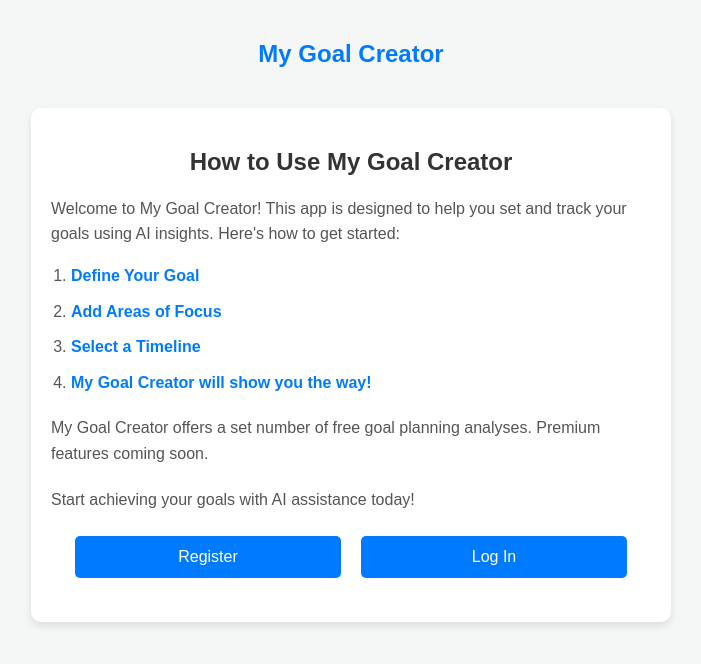
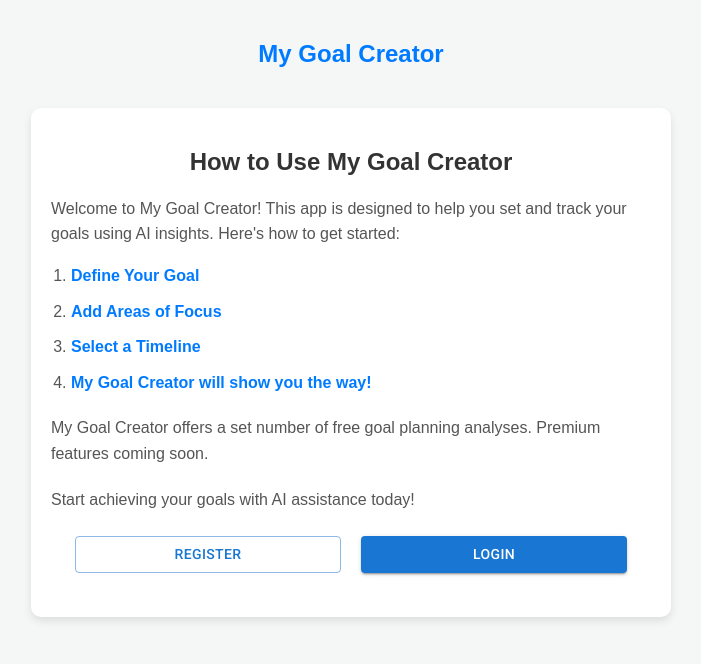
Before and after one commit to CodeJonesW/tubeScriptAiWebApp-v2, a React (Create React App) app: page / in a window 1280 px wide. Shown: the top 664 px of the page, without its empty margins (289-990 px from the left). Built offline with nearby package versions, Linux system fonts and the light colour scheme.

Commit message:
update how to use card with mui

```diff
--- a/src/App.css
+++ b/src/App.css
@@ -135,14 +135,10 @@ h2 {
   transition: background-color 0.3s ease;
 }
 
-.primary-button:hover {
-  background-color: #0056b3;
-}
-
-.primary-button:disabled {
+/* .primary-button:disabled {
   background-color: #ccc;
   cursor: not-allowed;
-}
+} */
 
 .logout-container {
   margin-top: 20px;
--- a/src/components/HowToUse.js
+++ b/src/components/HowToUse.js
@@ -1,11 +1,12 @@
 import React from "react";
 import "../css/HowToUse.css";
+import { Button, Box } from "@mui/material";
 
 const HowToUseCard = ({ displayComponent }) => {
   return (
-    <div className="how-to-use-card">
+    <Box className="how-to-use-card">
       <h2 className="how-to-use-title">How to Use My Goal Creator</h2>
-      <div className="how-to-use-content">
+      <Box className="how-to-use-content">
         <p>
           Welcome to My Goal Creator! This app is designed to help you set and
           track your goals using AI insights. Here's how to get started:
@@ -29,22 +30,24 @@ const HowToUseCard = ({ displayComponent }) => {
           Premium features coming soon.
         </p>
         <p>Start achieving your goals with AI assistance today!</p>
-        <div className="button-group" style={{ margin: "24px 24px 24px 24px" }}>
-          <button
+        <Box className="button-group" style={{ margin: "24px 24px 24px 24px" }}>
+          <Button
+            variant="outlined"
             onClick={() => displayComponent("register")}
             className="primary-button"
           >
             Register
-          </button>
-          <button
+          </Button>
+          <Button
+            variant="contained"
             onClick={() => displayComponent("login")}
             className="primary-button"
           >
-            Log In
-          </button>
-        </div>
-      </div>
-    </div>
+            Login
+          </Button>
+        </Box>
+      </Box>
+    </Box>
   );
 };
 
```
